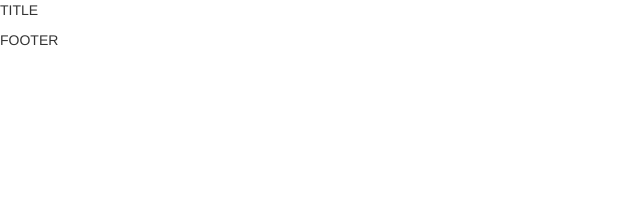
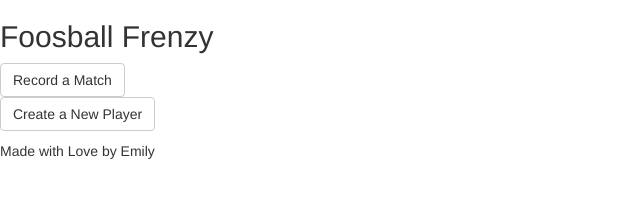
Before and after one commit to eshenfield/Foosball-Frenzy, a website: page client/index.html in a window 1280 px wide. Shown: the whole page, without its empty margins (0-640 px from the left). Drawn offline with nearby package versions, Linux system fonts and the light colour scheme; some packages are replaced by stand-ins of ours; no server answers.

Commit message:
feat(common): added modal buttons to titlebar

```diff
--- a/client/components/common/footer.html
+++ b/client/components/common/footer.html
@@ -1 +1 @@
-FOOTER
+Made with Love by Emily
--- a/client/components/common/titlebar.html
+++ b/client/components/common/titlebar.html
@@ -1 +1,10 @@
-TITLE
+<h2>
+Foosball Frenzy
+</h2>
+
+<div ng-controller="NewMatchCtrl">
+    <button class="btn btn-default" ng-click="open('lg')">Record a Match</button>
+</div>
+<div ng-controller="NewPlayerCtrl">
+    <button class="btn btn-default" ng-click="open('lg')">Create a New Player</button>
+</div>
```
